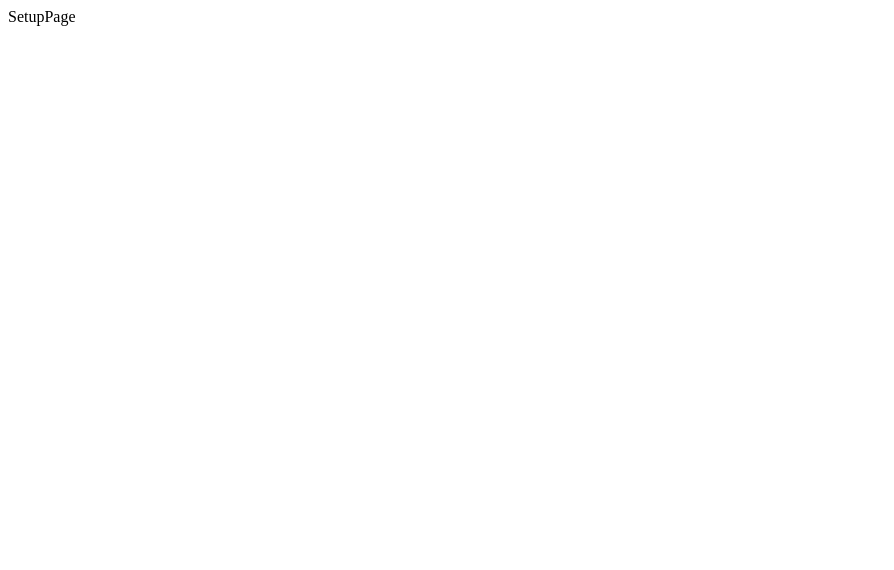
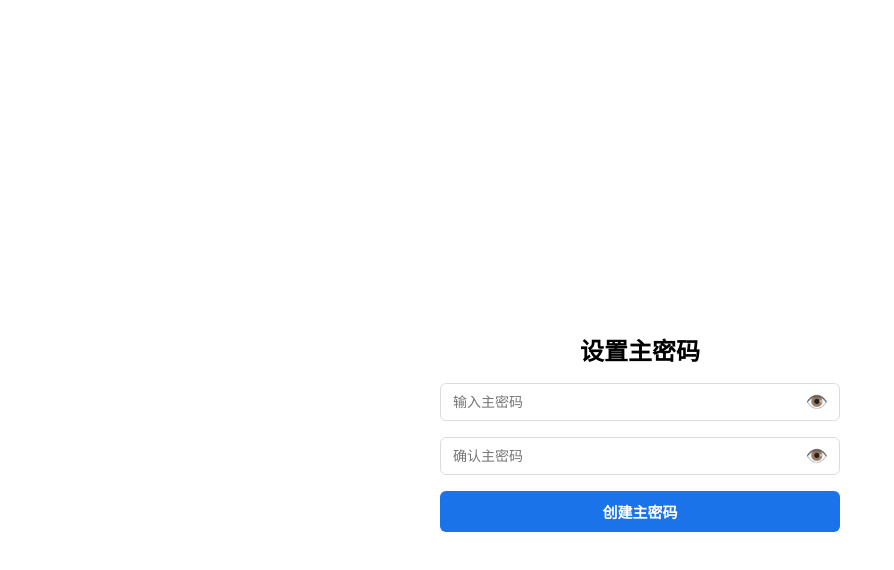
Before and after one commit to XiaoLu-Huo/password-manager-front, a React (Vite) app: page /#/setup in a window 1280 px wide. Shown: the top 570 px of the page, without its empty margins (0-894 px from the left). Built offline with nearby package versions, Linux system fonts and the light colour scheme.

Commit message:
feat: add page for SetupPage & UnlockPage

```diff
--- a/src/renderer/App.tsx
+++ b/src/renderer/App.tsx
@@ -14,10 +14,11 @@ import { apiClient } from './api/api-client';
 import AppLayout from './components/AppLayout';
 import LoadingSpinner from './components/LoadingSpinner';
 
+import SetupPage from './pages/SetupPage';
+import UnlockPage from './pages/UnlockPage';
+
 // ---- Placeholder pages (replaced by real implementations in later tasks) ----
 
-const SetupPage: React.FC = () => <div>SetupPage</div>;
-const UnlockPage: React.FC = () => <div>UnlockPage</div>;
 const VaultPage: React.FC = () => <div>VaultPage</div>;
 const CredentialDetailPage: React.FC = () => <div>CredentialDetailPage</div>;
 const CreateCredentialPage: React.FC = () => <div>CreateCredentialPage</div>;
--- /dev/null
+++ b/src/renderer/components/PasswordInput.tsx
@@ -0,0 +1,71 @@
+import React, { useState } from 'react';
+
+export interface PasswordInputProps {
+  value: string;
+  onChange: (value: string) => void;
+  placeholder?: string;
+  error?: string;
+}
+
+const PasswordInput: React.FC<PasswordInputProps> = ({
+  value,
+  onChange,
+  placeholder = '请输入密码',
+  error,
+}) => {
+  const [visible, setVisible] = useState(false);
+
+  return (
+    <div style={{ width: '100%' }}>
+      <div style={{ position: 'relative', display: 'flex', alignItems: 'center' }}>
+        <input
+          type={visible ? 'text' : 'password'}
+          value={value}
+          onChange={(e) => onChange(e.target.value)}
+          placeholder={placeholder}
+          aria-label={placeholder}
+          aria-invalid={!!error}
+          aria-describedby={error ? 'password-input-error' : undefined}
+          style={{
+            width: '100%',
+            padding: '10px 40px 10px 12px',
+            fontSize: 14,
+            border: `1px solid ${error ? '#d93025' : '#dadce0'}`,
+            borderRadius: 6,
+            outline: 'none',
+            boxSizing: 'border-box',
+          }}
+        />
+        <button
+          type="button"
+          onClick={() => setVisible((v) => !v)}
+          aria-label={visible ? '隐藏密码' : '显示密码'}
+          style={{
+            position: 'absolute',
+            right: 8,
+            background: 'none',
+            border: 'none',
+            cursor: 'pointer',
+            fontSize: 18,
+            padding: 4,
+            lineHeight: 1,
+            color: '#5f6368',
+          }}
+        >
+          {visible ? '🙈' : '👁️'}
+        </button>
+      </div>
+      {error && (
+        <p
+          id="password-input-error"
+          role="alert"
+          style={{ color: '#d93025', fontSize: 12, margin: '4px 0 0 0' }}
+        >
+          {error}
+        </p>
+      )}
+    </div>
+  );
+};
+
+export default PasswordInput;
--- /dev/null
+++ b/src/renderer/pages/SetupPage.tsx
@@ -0,0 +1,103 @@
+import React, { useState } from 'react';
+import { useNavigate } from 'react-router-dom';
+import { apiClient } from '../api/api-client';
+import { useLoading } from '../context/LoadingContext';
+import PasswordInput from '../components/PasswordInput';
+import type { CreateMasterPasswordRequest } from '../types/auth';
+
+const SetupPage: React.FC = () => {
+  const navigate = useNavigate();
+  const { showLoading, hideLoading } = useLoading();
+
+  const [password, setPassword] = useState('');
+  const [confirmPassword, setConfirmPassword] = useState('');
+  const [confirmError, setConfirmError] = useState('');
+  const [apiError, setApiError] = useState('');
+
+  const handleSubmit = async (e: React.FormEvent) => {
+    e.preventDefault();
+    setApiError('');
+    setConfirmError('');
+
+    if (password !== confirmPassword) {
+      setConfirmError('两次输入的密码不一致');
+      return;
+    }
+
+    showLoading();
+    try {
+      const body: CreateMasterPasswordRequest = { masterPassword: password };
+      await apiClient.post<void>('/auth/setup', body);
+      navigate('/unlock', { replace: true });
+    } catch (err: unknown) {
+      setApiError(err instanceof Error ? err.message : '设置主密码失败');
+    } finally {
+      hideLoading();
+    }
+  };
+
+  return (
+    <div
+      style={{
+        display: 'flex',
+        alignItems: 'center',
+        justifyContent: 'center',
+        minHeight: '100vh',
+        padding: 24,
+      }}
+    >
+      <form
+        onSubmit={handleSubmit}
+        style={{
+          width: '100%',
+          maxWidth: 400,
+          display: 'flex',
+          flexDirection: 'column',
+          gap: 16,
+        }}
+      >
+        <h1 style={{ fontSize: 24, margin: 0, textAlign: 'center' }}>设置主密码</h1>
+
+        {apiError && (
+          <p role="alert" style={{ color: '#d93025', fontSize: 13, margin: 0, textAlign: 'center' }}>
+            {apiError}
+          </p>
+        )}
+
+        <PasswordInput
+          value={password}
+          onChange={setPassword}
+          placeholder="输入主密码"
+        />
+
+        <PasswordInput
+          value={confirmPassword}
+          onChange={(v) => {
+            setConfirmPassword(v);
+            if (confirmError) setConfirmError('');
+          }}
+          placeholder="确认主密码"
+          error={confirmError}
+        />
+
+        <button
+          type="submit"
+          style={{
+            padding: '10px 0',
+            fontSize: 15,
+            fontWeight: 600,
+            color: '#fff',
+            backgroundColor: '#1a73e8',
+            border: 'none',
+            borderRadius: 6,
+            cursor: 'pointer',
+          }}
+        >
+          创建主密码
+        </button>
+      </form>
+    </div>
+  );
+};
+
+export default SetupPage;
--- /dev/null
+++ b/src/renderer/pages/UnlockPage.tsx
@@ -0,0 +1,151 @@
+import React, { useState } from 'react';
+import { useNavigate, useLocation } from 'react-router-dom';
+import { apiClient } from '../api/api-client';
+import { useAuth } from '../context/AuthContext';
+import { useLoading } from '../context/LoadingContext';
+import PasswordInput from '../components/PasswordInput';
+import type { UnlockVaultRequest, UnlockResultResponse, VerifyTotpRequest } from '../types/auth';
+
+const UnlockPage: React.FC = () => {
+  const navigate = useNavigate();
+  const location = useLocation();
+  const { unlock } = useAuth();
+  const { showLoading, hideLoading } = useLoading();
+
+  const [password, setPassword] = useState('');
+  const [totpCode, setTotpCode] = useState('');
+  const [mfaRequired, setMfaRequired] = useState(false);
+  const [error, setError] = useState('');
+
+  const redirectTo = (location.state as { from?: { pathname: string } })?.from?.pathname || '/vault';
+
+  const handleUnlock = async (e: React.FormEvent) => {
+    e.preventDefault();
+    setError('');
+    showLoading();
+    try {
+      const body: UnlockVaultRequest = { masterPassword: password };
+      const result = await apiClient.post<UnlockResultResponse>('/auth/unlock', body);
+
+      if (result.mfaRequired) {
+        setMfaRequired(true);
+      } else if (result.sessionToken) {
+        unlock(result.sessionToken);
+        navigate(redirectTo, { replace: true });
+      }
+    } catch (err: unknown) {
+      setError(err instanceof Error ? err.message : '解锁失败');
+    } finally {
+      hideLoading();
+    }
+  };
+
+  const handleVerifyTotp = async (e: React.FormEvent) => {
+    e.preventDefault();
+    setError('');
+    showLoading();
+    try {
+      const body: VerifyTotpRequest = { totpCode };
+      const result = await apiClient.post<UnlockResultResponse>('/auth/verify-totp', body);
+
+      if (result.sessionToken) {
+        unlock(result.sessionToken);
+        navigate(redirectTo, { replace: true });
+      }
+    } catch (err: unknown) {
+      setError(err instanceof Error ? err.message : 'TOTP 验证失败');
+    } finally {
+      hideLoading();
+    }
+  };
+
+  return (
+    <div
+      style={{
+        display: 'flex',
+        alignItems: 'center',
+        justifyContent: 'center',
+        minHeight: '100vh',
+        padding: 24,
+      }}
+    >
+      <div style={{ width: '100%', maxWidth: 400 }}>
+        <h1 style={{ fontSize: 24, margin: '0 0 16px', textAlign: 'center' }}>
+          {mfaRequired ? 'MFA 验证' : '解锁密码库'}
+        </h1>
+
+        {error && (
+          <p role="alert" style={{ color: '#d93025', fontSize: 13, margin: '0 0 12px', textAlign: 'center' }}>
+            {error}
+          </p>
+        )}
+
+        {!mfaRequired ? (
+          <form onSubmit={handleUnlock} style={{ display: 'flex', flexDirection: 'column', gap: 16 }}>
+            <PasswordInput
+              value={password}
+              onChange={setPassword}
+              placeholder="输入主密码"
+            />
+            <button
+              type="submit"
+              style={{
+                padding: '10px 0',
+                fontSize: 15,
+                fontWeight: 600,
+                color: '#fff',
+                backgroundColor: '#1a73e8',
+                border: 'none',
+                borderRadius: 6,
+                cursor: 'pointer',
+              }}
+            >
+              解锁
+            </button>
+          </form>
+        ) : (
+          <form onSubmit={handleVerifyTotp} style={{ display: 'flex', flexDirection: 'column', gap: 16 }}>
+            <input
+              type="text"
+              inputMode="numeric"
+              maxLength={6}
+              value={totpCode}
+              onChange={(e) => setTotpCode(e.target.value)}
+              placeholder="输入 6 位验证码"
+              aria-label="TOTP 验证码"
+              autoComplete="one-time-code"
+              style={{
+                width: '100%',
+                padding: '10px 12px',
+                fontSize: 14,
+                border: '1px solid #dadce0',
+                borderRadius: 6,
+                outline: 'none',
+                boxSizing: 'border-box',
+                textAlign: 'center',
+                letterSpacing: 4,
+              }}
+            />
+            <button
+              type="submit"
+              style={{
+                padding: '10px 0',
+                fontSize: 15,
+                fontWeight: 600,
+                color: '#fff',
+                backgroundColor: '#1a73e8',
+                border: 'none',
+                borderRadius: 6,
+                cursor: 'pointer',
+              }}
+            >
+              验证
+            </button>
+          </form>
+        )}
+      </div>
+    </div>
+  );
+};
+
+export default UnlockPage;
```
Also changed, not shown: .kiro/specs/password-manager-frontend/tasks.md.
